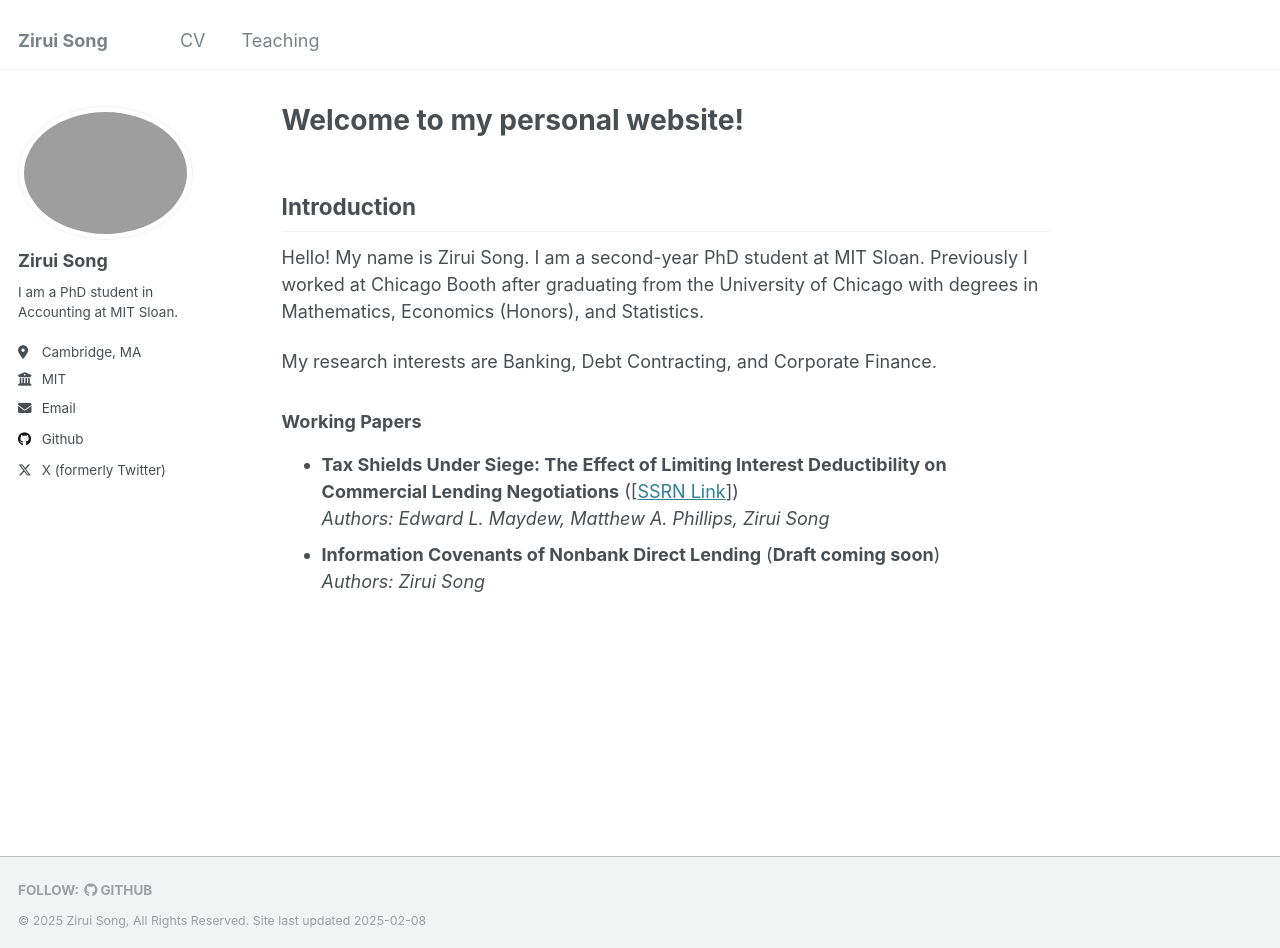
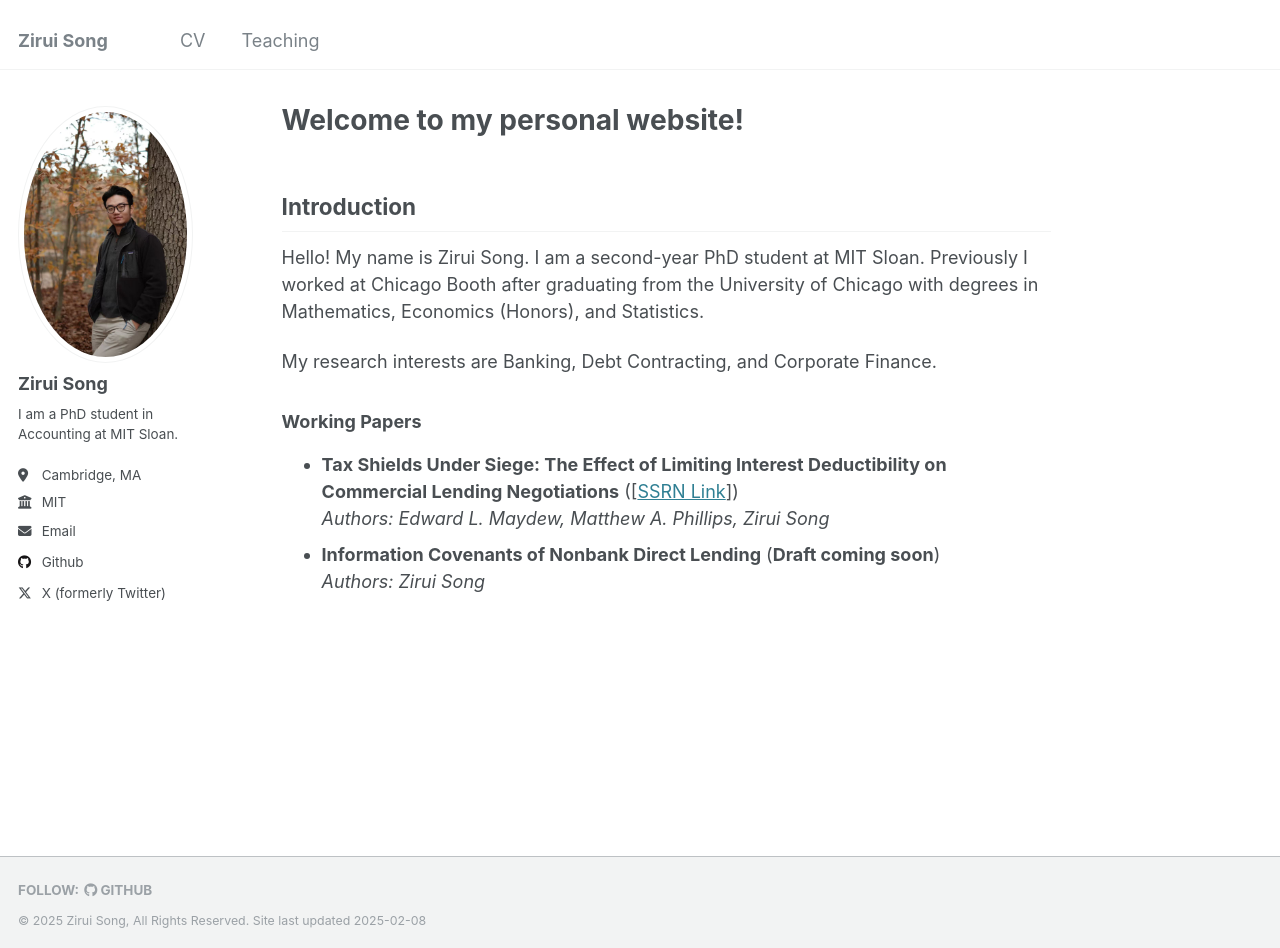
Before and after one commit to zirui-song/zirui-song.github.io, a Jekyll site: the page built from _pages/about.md, in a window 1280 px wide and 948 px high. Built offline with Jekyll 4.4.1, drawn with Linux system fonts in a browser that asks for light colours.

Commit message:
Update Profile Picture

```diff
--- a/_config.yml
+++ b/_config.yml
@@ -21,7 +21,7 @@ repository               : "zirui-song/zirui-song.github.io"
 #               Additional customization can be done by editing /_includes/author-profile.html
 author:
   # Biographic information
-  avatar           : "profile.png"
+  avatar           : "profile_Picture.jpg"
   name             : "Zirui Song"
   pronouns         : # example: "she/her"
   bio              : "I am a PhD student in Accounting at MIT Sloan."
--- a/_includes/author-profile.html
+++ b/_includes/author-profile.html
@@ -10,7 +10,7 @@
     {% if author.avatar contains "://" %}
     	<img src="{{ author.avatar }}" alt="{{ author.name }}">
     {% else %}
-    	<img src="{{ author.avatar | prepend: "/images/Profile_Picture.jpg" | prepend: base_path }}" class="author__avatar" alt="{{ author.name }}">
+    	<img src="{{ author.avatar | prepend: "/images/" | prepend: base_path }}" class="author__avatar" alt="{{ author.name }}">
     {% endif %}
   </div>
 
```
Also changed, not shown: 2 other files.
